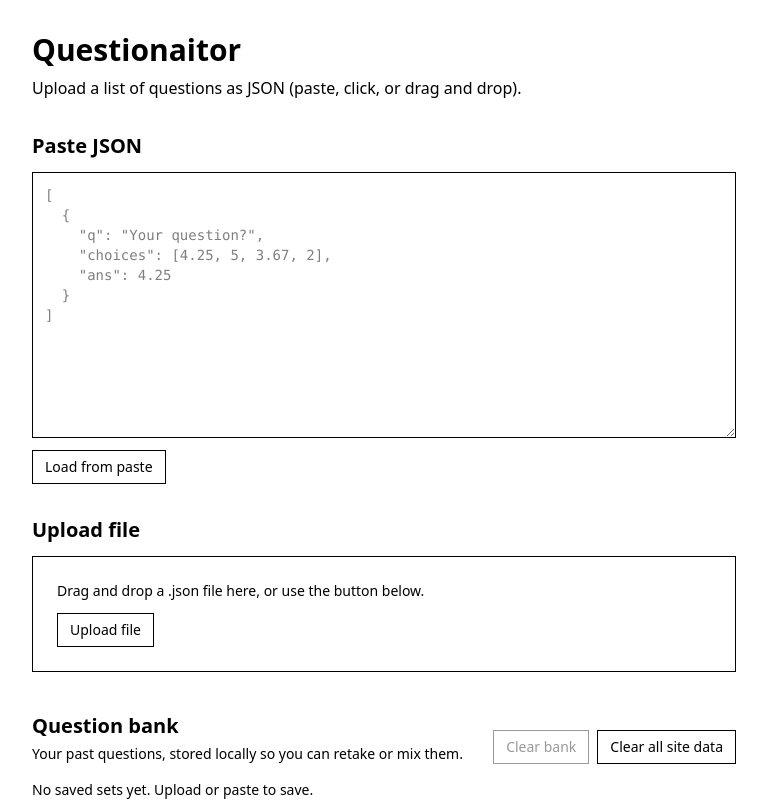
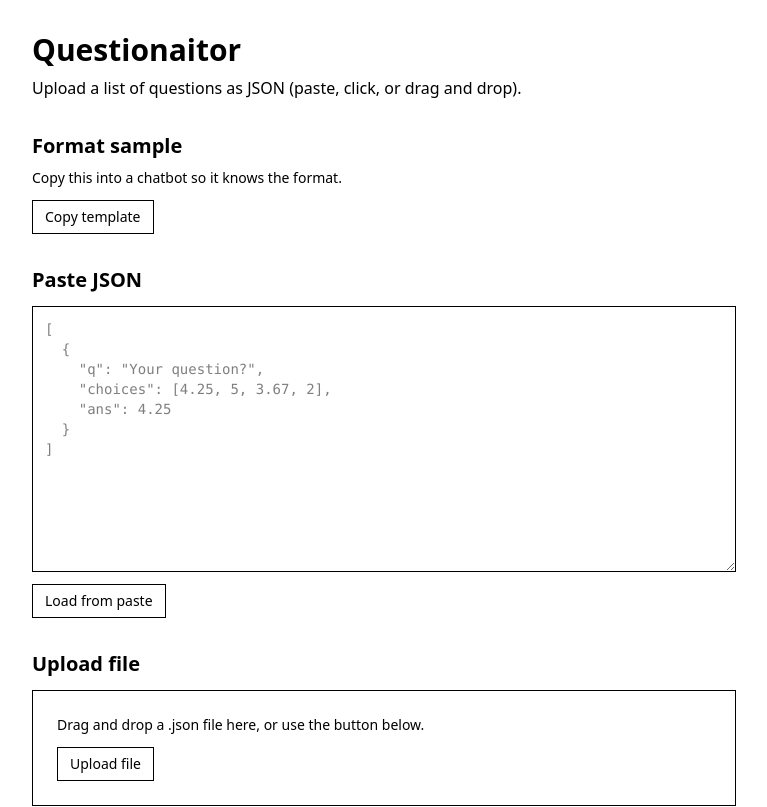
Before and after one commit to joeltheai/questionaitor, a React (Vite) app: page / in a window 1280 px wide. Shown: the top 807 px of the page, without its empty margins (0-767 px from the left). Built offline with nearby package versions, Linux system fonts and the light colour scheme.

Commit message:
Add chatbot question template: Introduce a sample JSON format for users to copy into a chatbot, along with a button to facilitate copying the template. Enhance the UI to display this information clearly.

```diff
--- a/src/lib/questions.ts
+++ b/src/lib/questions.ts
@@ -83,3 +83,12 @@ export function formatTime(totalSeconds: number): string {
 	const seconds = safe % 60;
 	return `${String(minutes).padStart(2, "0")}:${String(seconds).padStart(2, "0")}`;
 }
+
+/** Sample JSON users can copy into a chatbot to show the expected format. */
+export const CHATBOT_QUESTION_TEMPLATE = `[
+  {
+    "q": "Your question?",
+    "choices": [4.25, 5, 3.67, 2],
+    "ans": 4.25
+  }
+]`;
--- a/src/routes/index.tsx
+++ b/src/routes/index.tsx
@@ -8,6 +8,7 @@ import {
 } from "#/lib/question-bank";
 import {
 	answersMatch,
+	CHATBOT_QUESTION_TEMPLATE,
 	formatTime,
 	parseQuestions,
 	type Question,
@@ -173,6 +174,14 @@ function Home() {
 					) : null}
 
 					<section className="mt-8">
+						<h2 className="text-xl font-semibold">Format sample</h2>
+						<p className="mt-2 text-sm">
+							Copy this into a chatbot so it knows the format.
+						</p>
+						<CopyTemplateButton />
+					</section>
+
+					<section className="mt-8">
 						<h2 className="text-xl font-semibold">Paste JSON</h2>
 						<textarea
 							className="mt-3 block w-full border border-black p-3 font-mono text-sm"
@@ -274,6 +283,30 @@ function Home() {
 				/>
 			)}
 		</div>
+	);
+}
+
+function CopyTemplateButton() {
+	const [copied, setCopied] = useState(false);
+
+	async function handleCopy() {
+		try {
+			await navigator.clipboard.writeText(CHATBOT_QUESTION_TEMPLATE);
+			setCopied(true);
+			window.setTimeout(() => setCopied(false), 2000);
+		} catch {
+			setCopied(false);
+		}
+	}
+
+	return (
+		<button
+			type="button"
+			className="mt-3 border border-black px-3 py-1.5 text-sm"
+			onClick={handleCopy}
+		>
+			{copied ? "Copied!" : "Copy template"}
+		</button>
 	);
 }
 
```
